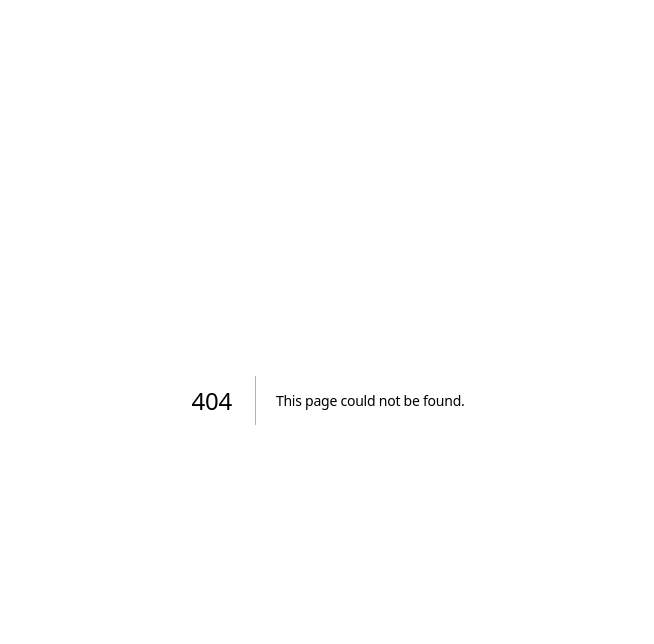
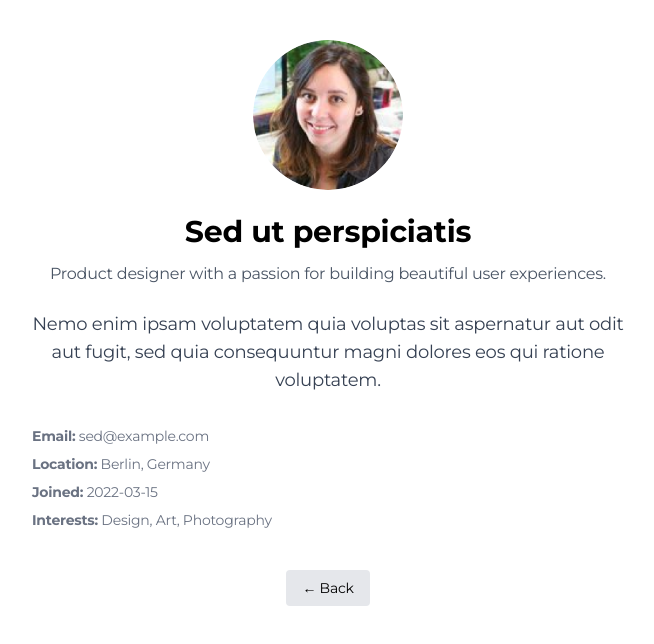
Before and after one commit to fromnowwon/dfluid-fe-assignment, a Next.js app: page /profiles/1 in a window 1280 px wide. Before the commit this address had no page. Shown: the top 644 px of the page, without its empty margins (312-966 px from the left). Built offline with nearby package versions, Linux system fonts and the light colour scheme.

Commit message:
feat: 프로필 디테일 페이지 생성 및 데이터 추가

```diff
--- /dev/null
+++ b/app/profiles/[id]/page.tsx
@@ -0,0 +1,58 @@
+import { PROFILES_DATA } from '@/shared/data/profiles';
+import BackButton from '@/shared/ui/BackButton';
+import Image from 'next/image';
+import { notFound } from 'next/navigation';
+
+interface ProfilePageProps {
+  params: { id: string };
+}
+
+export default function ProfileDetailPage({ params }: ProfilePageProps) {
+  const profileId = Number(params.id);
+  const profile = PROFILES_DATA.find((p) => p.id === profileId);
+
+  if (!profile) {
+    return notFound();
+  }
+
+  return (
+    <div className="p-10 max-w-2xl mx-auto">
+      <div className="flex flex-col items-center text-center">
+        <Image
+          src={profile.image}
+          alt={profile.name}
+          width={150}
+          height={150}
+          className="rounded-full"
+        />
+        <h1 className="mt-6 text-3xl font-bold">{profile.name}</h1>
+        <p className="mt-3 text-gray-600">{profile.bio}</p>
+        <p className="mt-6 text-lg text-gray-700">{profile.description}</p>
+
+        <div className="mt-8 w-full text-left text-sm text-gray-500 space-y-2">
+          {profile.email && (
+            <p>
+              <strong>Email:</strong> {profile.email}
+            </p>
+          )}
+          {profile.location && (
+            <p>
+              <strong>Location:</strong> {profile.location}
+            </p>
+          )}
+          {profile.joinedAt && (
+            <p>
+              <strong>Joined:</strong> {profile.joinedAt}
+            </p>
+          )}
+          {profile.interests && (
+            <p>
+              <strong>Interests:</strong> {profile.interests.join(', ')}
+            </p>
+          )}
+        </div>
+        <BackButton />
+      </div>
+    </div>
+  );
+}
--- a/src/pages/home/ui/molecules/ProfileCard.tsx
+++ b/src/pages/home/ui/molecules/ProfileCard.tsx
@@ -5,10 +5,10 @@ import Link from 'next/link';
 type ProfileCardProps = Profile;
 
 export default function ProfileCard({
+  id,
   name,
   image,
   description,
-  link,
 }: ProfileCardProps) {
   return (
     <div className="flex flex-col items-center lg:items-start pb-5 lg:pb-0">
@@ -24,7 +24,7 @@ export default function ProfileCard({
         <p className="mt-6 text-lg leading-7">{description}</p>
         <div className="mt-6">
           <Link
-            href={link}
+            href={`/profiles/${id}`}
             className="font-bold text-blue hover:text-blue-hover transition-colors duration-200"
           >
             LEARN MORE
--- a/src/shared/data/profiles.ts
+++ b/src/shared/data/profiles.ts
@@ -2,8 +2,12 @@ export interface Profile {
   id: number;
   name: string;
   image: string;
-  link: string;
   description: string;
+  bio?: string;
+  email?: string;
+  location?: string;
+  joinedAt?: string;
+  interests?: string[];
 }
 
 export const PROFILES_DATA: Profile[] = [
@@ -11,24 +15,36 @@ export const PROFILES_DATA: Profile[] = [
     id: 1,
     name: 'Sed ut perspiciatis',
     image: '/assets/images/profile_a.png',
-    link: '#',
     description:
       'Nemo enim ipsam voluptatem quia voluptas sit aspernatur aut odit aut fugit, sed quia consequuntur magni dolores eos qui ratione voluptatem.',
+    bio: 'Product designer with a passion for building beautiful user experiences.',
+    email: 'sed@example.com',
+    location: 'Berlin, Germany',
+    joinedAt: '2022-03-15',
+    interests: ['Design', 'Art', 'Photography'],
   },
   {
     id: 2,
     name: 'Lorem ipsum dolor',
     image: '/assets/images/profile_b.png',
-    link: '#',
     description:
       'Amet, consectetur adipiscing elit, sed do eiusmod tempor incididunt ut labore et dolore magna aliqua. Ut enim ad minim veniam, quis.',
+    bio: 'Front-end engineer crafting web experiences with React and TypeScript.',
+    email: 'lorem@example.com',
+    location: 'Seoul, South Korea',
+    joinedAt: '2021-08-02',
+    interests: ['Coding', 'Coffee', 'Hiking'],
   },
   {
     id: 3,
     name: 'Nemo enim ipsam',
     image: '/assets/images/profile_c.png',
-    link: '#',
     description:
       'Consequuntur magni dolores eos qui ratione voluptatem sequi nesciunt. Neque porro quisquam est, qui dolorem ipsum quia dolor.',
+    bio: 'Digital marketer focused on growth and data-driven strategies.',
+    email: 'nemo@example.com',
+    location: 'San Francisco, USA',
+    joinedAt: '2023-01-10',
+    interests: ['Marketing', 'Analytics', 'Travel'],
   },
 ];
```
